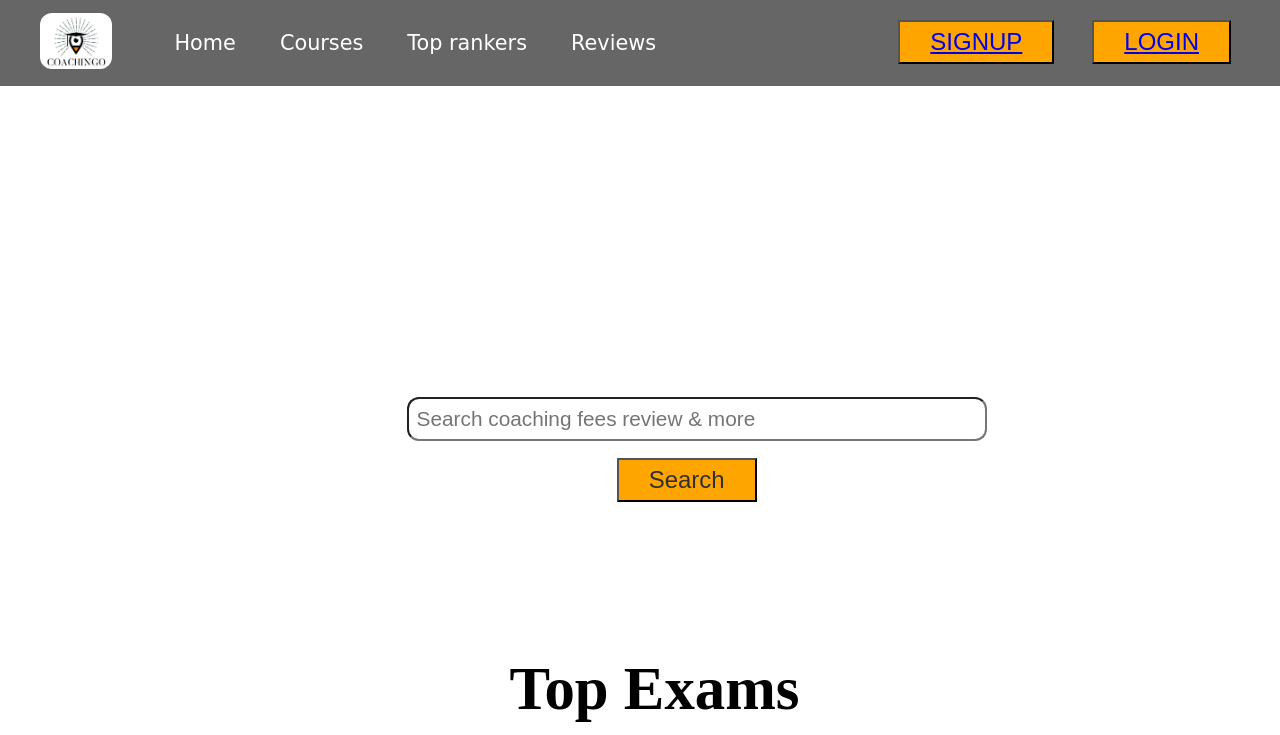
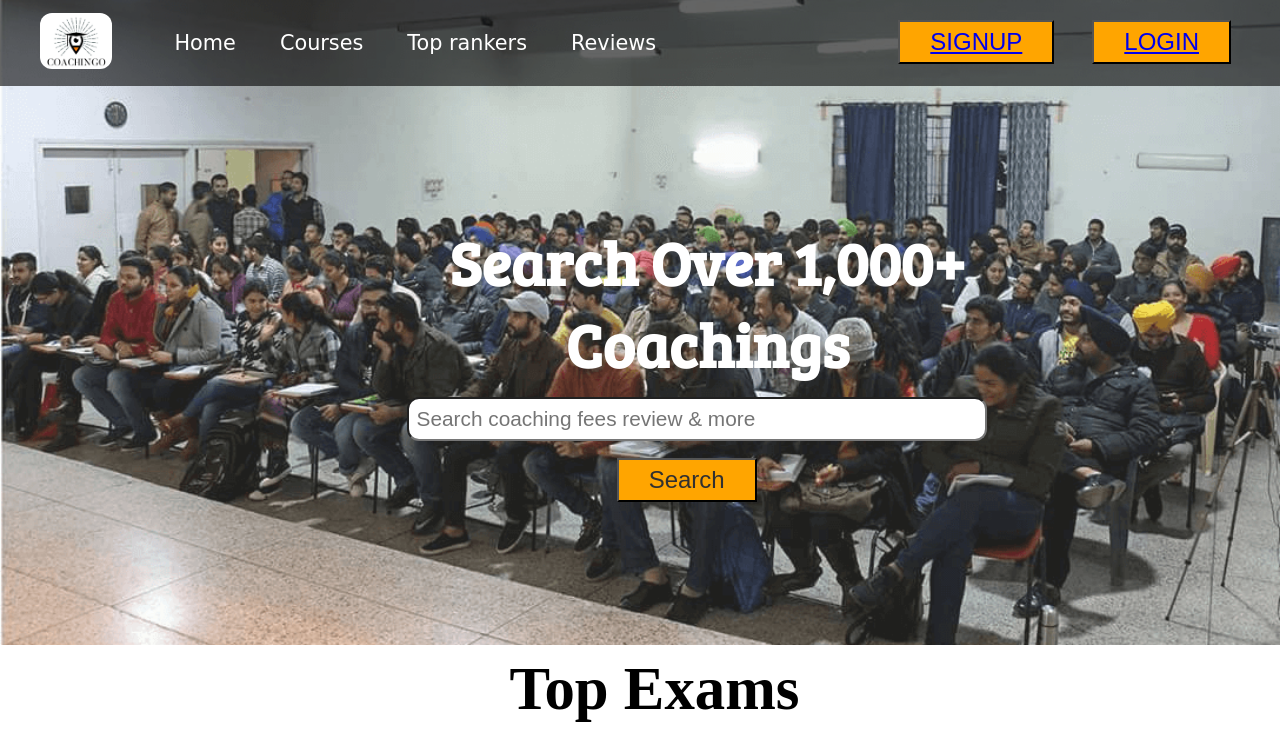
Before and after one commit to Beatbox7084/coachingo, a plain HTML site: page index.html in a window 1280 px wide. Shown: the top 735 px of the page. Drawn offline with Linux system fonts and the light colour scheme; files that its build step writes are made by us from their sources; a web font is replaced by a local one.

Commit message:
Update style.css

```diff
--- a/style.css
+++ b/style.css
@@ -67,7 +67,7 @@ html, body{
 #home-search::before{
     content:"";
     position: absolute;
-    background: url('../coaching class1.png') no-repeat center center/cover;
+    background: url('./images/coaching\ class1.png') no-repeat center center/cover;
     height:645px;
     top:0px;
     left: 0px;
```
